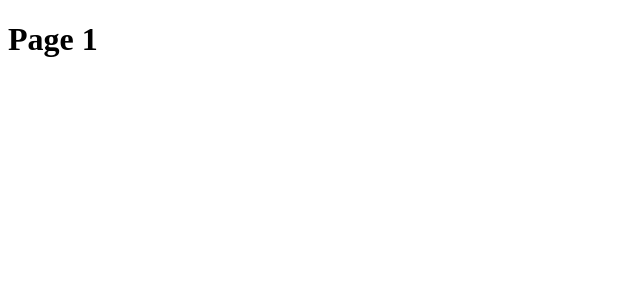
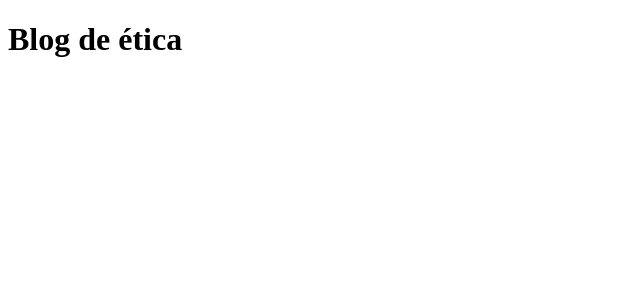
Before and after one commit to RafaelRamosR/ethical-blog, a React (Create React App) app: page / in a window 1280 px wide. Shown: the top 300 px of the page, without its empty margins (0-640 px from the left). Built offline with nearby package versions, Linux system fonts and the light colour scheme.

Commit message:
Home page with title

```diff
--- /dev/null
+++ b/src/components/containers/Container.js
@@ -0,0 +1,7 @@
+const Container = ({ children }) => (
+  <div className="container">
+    { children }
+  </div>
+);
+
+export default Container;
--- /dev/null
+++ b/src/components/index.js
@@ -0,0 +1,5 @@
+import Container from "./containers/Container";
+
+export {
+  Container,
+}
--- /dev/null
+++ b/src/pages/Home.js
@@ -0,0 +1,9 @@
+import { Container } from "../components";
+
+export const Home = () => {
+  return (
+    <Container>
+      <h1 className="title">Blog de ética</h1>
+    </Container>
+  )
+};
--- a/src/routes/App.js
+++ b/src/routes/App.js
@@ -1,16 +1,10 @@
 import { Route } from "wouter";
-
-const Page1 = () => <h1>Page 1</h1>
-const Page2 = () => <h1>Page 2</h1>
+import { Home } from "../pages/Home";
 
 function App() {
   return (
     <>
-      <Route path="/users/:name">
-        {(params) => <div>Hello, {params.name}!</div>}
-      </Route>
-      <Route path="/" component={Page1} />
-      <Route path="/page2" component={Page2} />
+      <Route path="/" component={Home} />
     </>
   );
 }
```
